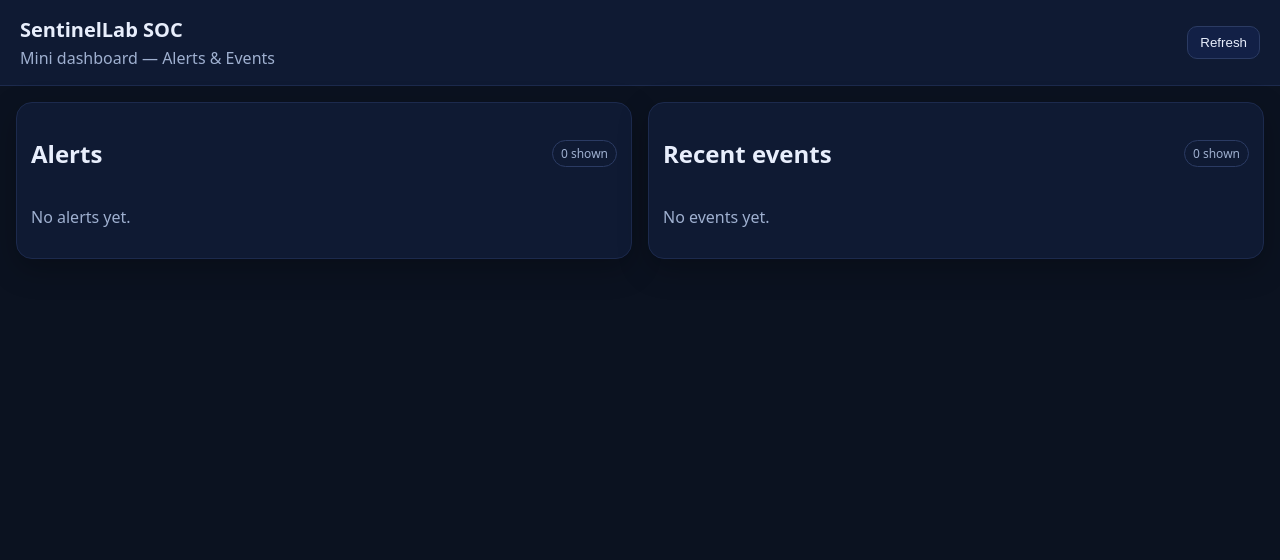
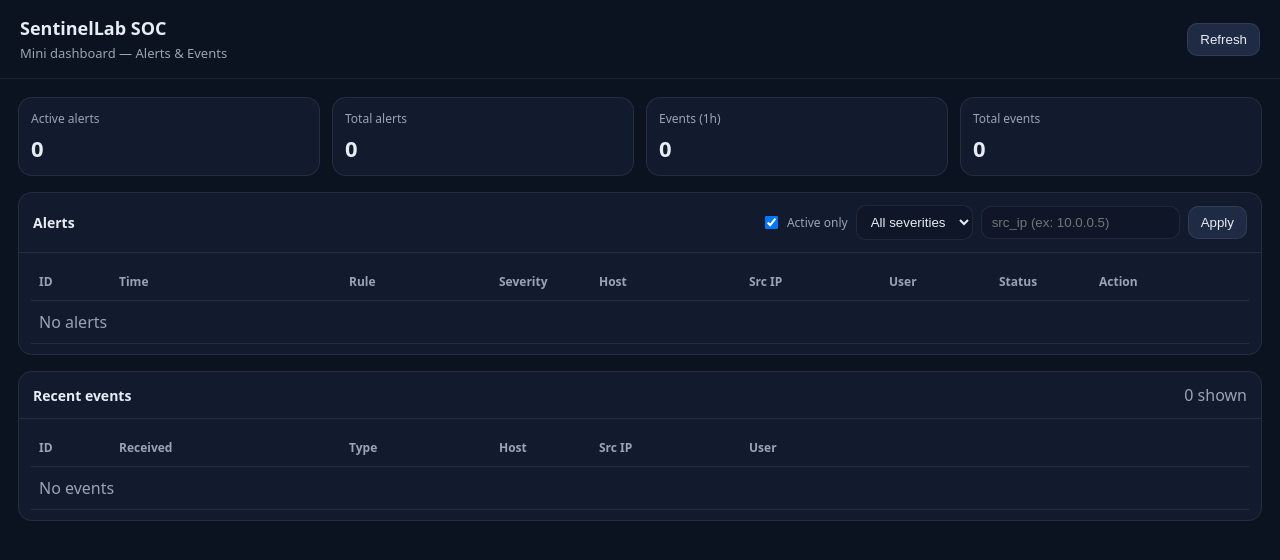
Before and after one commit to jmorty999/SentinelLab, a FastAPI app: page / in a window 1280 px wide. Shown: the top 560 px of the page. Run offline with FastAPI, Linux system fonts and the light colour scheme; data that the repository does not hold is empty.

Commit message:
feat(dashboard): add initial web dashboard with KPI and alerts view

```diff
--- a/soc-api/app/main.py
+++ b/soc-api/app/main.py
@@ -1,25 +1,35 @@
 from datetime import datetime, timezone, timedelta
 from typing import Literal, Optional
-from fastapi import FastAPI, Depends, Request
-from fastapi.responses import HTMLResponse
+
+from fastapi import FastAPI, Depends, Query, Request, HTTPException
+from fastapi.responses import HTMLResponse, JSONResponse
 from fastapi.staticfiles import StaticFiles
 from fastapi.templating import Jinja2Templates
+
 from pydantic import BaseModel, Field
-from sqlalchemy import select, desc
+from sqlalchemy import select, desc, func
 from sqlalchemy.orm import Session
+
 from .db import SessionLocal, engine, Base
 from .models import Event, Alert
+
 app = FastAPI(title="SentinelLab SOC")
+
+# Static + templates
 app.mount("/static", StaticFiles(directory="app/static"), name="static")
 templates = Jinja2Templates(directory="app/templates")
-# MVP: crée les tables au démarrage (on fera Alembic plus tard)
+
+# (MVP) tables au démarrage
 Base.metadata.create_all(bind=engine)
+
+
 def get_db():
     db = SessionLocal()
     try:
         yield db
     finally:
         db.close()
+
 
 class IngestEvent(BaseModel):
     ts: datetime = Field(..., description="timestamp ISO")
@@ -29,15 +39,18 @@ class IngestEvent(BaseModel):
     user: Optional[str] = Field(default=None, max_length=64)
     message: str = Field(..., min_length=1, max_length=2000)
 
+
 @app.get("/health")
 def health():
     return {"status": "ok"}
+
 
 @app.post("/ingest")
 def ingest(event: IngestEvent, db: Session = Depends(get_db)):
     ts = event.ts
     if ts.tzinfo is None:
         ts = ts.replace(tzinfo=timezone.utc)
+
     row = Event(
         ts=ts,
         host=event.host,
@@ -55,16 +68,15 @@ def ingest(event: IngestEvent, db: Session = Depends(get_db)):
     if row.event_type == "ssh_failed_login" and row.src_ip:
         window_start = datetime.now(timezone.utc) - timedelta(minutes=2)
 
-        # Compter les échecs récents depuis cette IP
         fail_count_stmt = (
-            select(Event.id)
+            select(func.count())
+            .select_from(Event)
             .where(Event.event_type == "ssh_failed_login")
             .where(Event.src_ip == row.src_ip)
             .where(Event.received_at >= window_start)
         )
-        fail_count = len(db.execute(fail_count_stmt).all())
+        fail_count = int(db.execute(fail_count_stmt).scalar_one())
 
-        # Anti-spam : une seule alerte par IP toutes les 2 minutes
         recent_alert_stmt = (
             select(Alert.id)
             .where(Alert.rule == "ssh_bruteforce")
@@ -87,7 +99,9 @@ def ingest(event: IngestEvent, db: Session = Depends(get_db)):
             )
             db.add(alert)
             db.commit()
+
     return {"ok": True, "event_id": row.id}
+
 
 @app.get("/events")
 def list_events(limit: int = 100, db: Session = Depends(get_db)):
@@ -110,6 +124,7 @@ def list_events(limit: int = 100, db: Session = Depends(get_db)):
     ]
     return {"count": len(items), "items": items}
 
+
 @app.get("/alerts")
 def list_alerts(limit: int = 50, db: Session = Depends(get_db)):
     limit = max(1, min(limit, 200))
@@ -131,22 +146,104 @@ def list_alerts(limit: int = 50, db: Session = Depends(get_db)):
         for a in rows
     ]
     return {"count": len(items), "items": items}
-# -------- Mini dashboard --------
+
+
+@app.patch("/alerts/{alert_id}/resolve")
+def resolve_alert(alert_id: int, db: Session = Depends(get_db)):
+    alert = db.get(Alert, alert_id)
+    if not alert:
+        raise HTTPException(status_code=404, detail="Alert not found")
+    alert.is_active = False
+    db.add(alert)
+    db.commit()
+    return {"ok": True, "id": alert.id, "status": "resolved"}
+
+
+# ---- Dashboard HTML ----
 @app.get("/", response_class=HTMLResponse)
-def dashboard(request: Request, db: Session = Depends(get_db)):
+def dashboard(request: Request):
+    return templates.TemplateResponse("dashboard.html", {"request": request})
+
+
+# ---- Dashboard data (JSON pour le JS) ----
+@app.get("/dashboard/data")
+def dashboard_data(
+    db: Session = Depends(get_db),
+    alerts_limit: int = Query(25, ge=1, le=200),
+    events_limit: int = Query(25, ge=1, le=200),
+    active_only: bool = Query(True),
+    severity: Optional[str] = Query(None),
+    src_ip: Optional[str] = Query(None),
+):
+    now = datetime.now(timezone.utc)
+    hour_ago = now - timedelta(hours=1)
+
+    active_alerts_count = int(
+        db.execute(
+            select(func.count()).select_from(Alert).where(Alert.is_active.is_(True))
+        ).scalar_one()
+    )
+    total_alerts_count = int(
+        db.execute(select(func.count()).select_from(Alert)).scalar_one()
+    )
+    events_last_hour = int(
+        db.execute(
+            select(func.count()).select_from(Event).where(Event.received_at >= hour_ago)
+        ).scalar_one()
+    )
+    total_events = int(
+        db.execute(select(func.count()).select_from(Event)).scalar_one()
+    )
+
+    alerts_stmt = select(Alert)
+    if active_only:
+        alerts_stmt = alerts_stmt.where(Alert.is_active.is_(True))
+    if severity:
+        alerts_stmt = alerts_stmt.where(Alert.severity == severity)
+    if src_ip:
+        alerts_stmt = alerts_stmt.where(Alert.src_ip == src_ip)
+
     alerts = db.execute(
-        select(Alert).order_by(desc(Alert.created_at)).limit(25)
+        alerts_stmt.order_by(desc(Alert.created_at)).limit(alerts_limit)
     ).scalars().all()
 
     events = db.execute(
-        select(Event).order_by(desc(Event.received_at)).limit(25)
+        select(Event).order_by(desc(Event.received_at)).limit(events_limit)
     ).scalars().all()
 
-    return templates.TemplateResponse(
-        "dashboard.html",
+    return JSONResponse(
         {
-            "request": request,
-            "alerts": alerts,
-            "events": events,
-        },
+            "kpi": {
+                "active_alerts": active_alerts_count,
+                "total_alerts": total_alerts_count,
+                "events_last_hour": events_last_hour,
+                "total_events": total_events,
+            },
+            "alerts": [
+                {
+                    "id": a.id,
+                    "created_at": a.created_at.isoformat(),
+                    "rule": a.rule,
+                    "severity": a.severity,
+                    "host": a.host,
+                    "src_ip": a.src_ip,
+                    "user": a.user,
+                    "message": a.message,
+                    "is_active": a.is_active,
+                }
+                for a in alerts
+            ],
+            "events": [
+                {
+                    "id": e.id,
+                    "received_at": e.received_at.isoformat(),
+                    "event_type": e.event_type,
+                    "host": e.host,
+                    "src_ip": e.src_ip,
+                    "user": e.user,
+                    "message": e.message,
+                }
+                for e in events
+            ],
+        }
     )
--- a/soc-api/app/static/dashboard.js
+++ b/soc-api/app/static/dashboard.js
@@ -1,3 +1,137 @@
-document.getElementById("refreshBtn")?.addEventListener("click", () => {
-  window.location.reload();
-});
+let state = {
+  activeOnly: true,
+  severity: "",
+  srcIp: "",
+};
+
+function qs(id) { return document.getElementById(id); }
+
+async function fetchData() {
+  const params = new URLSearchParams();
+  params.set("alerts_limit", "25");
+  params.set("events_limit", "25");
+  params.set("active_only", String(state.activeOnly));
+  if (state.severity) params.set("severity", state.severity);
+  if (state.srcIp) params.set("src_ip", state.srcIp);
+
+  const res = await fetch(`/dashboard/data?${params.toString()}`);
+  if (!res.ok) throw new Error("Failed to load dashboard data");
+  return await res.json();
+}
+
+function sevClass(sev) {
+  if (sev === "high") return "sev-high";
+  if (sev === "medium") return "sev-medium";
+  if (sev === "low") return "sev-low";
+  return "";
+}
+
+function renderKpi(kpi) {
+  qs("kpiActiveAlerts").textContent = kpi.active_alerts;
+  qs("kpiTotalAlerts").textContent = kpi.total_alerts;
+  qs("kpiEventsHour").textContent = kpi.events_last_hour;
+  qs("kpiTotalEvents").textContent = kpi.total_events;
+}
+
+function renderAlerts(alerts) {
+  const table = qs("alertsTable");
+  table.innerHTML = `
+    <div class="row head">
+      <div>ID</div><div>Time</div><div>Rule</div><div>Severity</div><div>Host</div><div>Src IP</div><div>User</div><div>Status</div><div>Action</div>
+    </div>
+  `;
+
+  if (!alerts.length) {
+    table.innerHTML += `<div class="row"><div class="muted" style="grid-column:1/-1">No alerts</div></div>`;
+    return;
+  }
+
+  for (const a of alerts) {
+    const status = a.is_active ? `<span class="status active">active</span>` : `<span class="status resolved">resolved</span>`;
+    const action = a.is_active
+      ? `<button class="small" data-resolve="${a.id}">Resolve</button>`
+      : `<span class="muted">—</span>`;
+
+    table.innerHTML += `
+      <div class="row">
+        <div>#${a.id}</div>
+        <div class="mono">${a.created_at}</div>
+        <div>${a.rule}</div>
+        <div class="sev ${sevClass(a.severity)}">${a.severity}</div>
+        <div>${a.host ?? ""}</div>
+        <div class="mono">${a.src_ip ?? ""}</div>
+        <div>${a.user ?? ""}</div>
+        <div>${status}</div>
+        <div>${action}</div>
+      </div>
+      <div class="row-detail muted">${a.message}</div>
+    `;
+  }
+
+  // bind resolve buttons
+  table.querySelectorAll("[data-resolve]").forEach(btn => {
+    btn.addEventListener("click", async () => {
+      const id = btn.getAttribute("data-resolve");
+      await fetch(`/alerts/${id}/resolve`, { method: "PATCH" });
+      await refresh();
+    });
+  });
+}
+
+function renderEvents(events) {
+  const table = qs("eventsTable");
+  qs("eventsCount").textContent = `${events.length} shown`;
+
+  table.innerHTML = `
+    <div class="row head">
+      <div>ID</div><div>Received</div><div>Type</div><div>Host</div><div>Src IP</div><div>User</div>
+    </div>
+  `;
+
+  if (!events.length) {
+    table.innerHTML += `<div class="row"><div class="muted" style="grid-column:1/-1">No events</div></div>`;
+    return;
+  }
+
+  for (const e of events) {
+    table.innerHTML += `
+      <div class="row">
+        <div>#${e.id}</div>
+        <div class="mono">${e.received_at}</div>
+        <div>${e.event_type}</div>
+        <div>${e.host}</div>
+        <div class="mono">${e.src_ip ?? ""}</div>
+        <div>${e.user ?? ""}</div>
+      </div>
+      <div class="row-detail muted">${e.message}</div>
+    `;
+  }
+}
+
+async function refresh() {
+  try {
+    const data = await fetchData();
+    renderKpi(data.kpi);
+    renderAlerts(data.alerts);
+    renderEvents(data.events);
+  } catch (e) {
+    console.error(e);
+  }
+}
+
+function init() {
+  qs("refreshBtn").addEventListener("click", refresh);
+
+  qs("applyFilters").addEventListener("click", () => {
+    state.activeOnly = qs("activeOnly").checked;
+    state.severity = qs("severity").value;
+    state.srcIp = qs("srcIp").value.trim();
+    refresh();
+  });
+
+  // auto refresh
+  refresh();
+  setInterval(refresh, 5000);
+}
+
+init();
--- a/soc-api/app/static/styles.css
+++ b/soc-api/app/static/styles.css
@@ -1,48 +1,121 @@
-:root { font-family: system-ui, -apple-system, Segoe UI, Roboto, sans-serif; }
-body { margin: 0; background: #0b1220; color: #e8eefc; }
-.muted { color: #9fb0d0; }
+:root {
+  --bg: #0b1220;
+  --card: #121b2e;
+  --muted: #9aa4b2;
+  --text: #e6edf3;
+  --border: rgba(255,255,255,.08);
+}
+
+* { box-sizing: border-box; }
+body {
+  margin: 0;
+  font-family: ui-sans-serif, system-ui, -apple-system, Segoe UI, Roboto, Arial;
+  background: var(--bg);
+  color: var(--text);
+}
+
+.muted { color: var(--muted); }
 .mono { font-family: ui-monospace, SFMono-Regular, Menlo, Monaco, Consolas, monospace; font-size: 12px; }
 
 .topbar {
-  display:flex; justify-content:space-between; align-items:center;
-  padding: 16px 20px; background:#0f1a33; border-bottom:1px solid #1c2a4d;
-}
-h1 { margin:0; font-size: 20px; }
-.topbar p { margin: 4px 0 0 0; }
-
-.actions button {
-  padding: 8px 12px; border-radius: 10px; border: 1px solid #2b3b63;
-  background:#122046; color:#e8eefc; cursor:pointer;
+  display: flex;
+  justify-content: space-between;
+  align-items: center;
+  padding: 16px 20px;
+  border-bottom: 1px solid var(--border);
 }
 
-.grid { display:grid; gap: 16px; padding: 16px; grid-template-columns: 1fr; }
-@media (min-width: 1000px) { .grid { grid-template-columns: 1fr 1fr; } }
+.topbar h1 { margin: 0; font-size: 18px; }
+.topbar p { margin: 4px 0 0; font-size: 13px; }
+
+.actions button, button {
+  background: #1f2a44;
+  color: var(--text);
+  border: 1px solid var(--border);
+  padding: 8px 12px;
+  border-radius: 10px;
+  cursor: pointer;
+}
+button:hover { filter: brightness(1.1); }
+button.small { padding: 6px 10px; border-radius: 8px; font-size: 12px; }
+
+.container {
+  padding: 18px;
+  display: grid;
+  gap: 16px;
+}
+
+.kpis {
+  display: grid;
+  grid-template-columns: repeat(4, minmax(0, 1fr));
+  gap: 12px;
+}
+.kpi {
+  background: var(--card);
+  border: 1px solid var(--border);
+  border-radius: 14px;
+  padding: 12px;
+}
+.kpi-label { font-size: 12px; color: var(--muted); }
+.kpi-value { font-size: 22px; margin-top: 6px; font-weight: 700; }
 
 .card {
-  background:#0f1a33; border:1px solid #1c2a4d; border-radius:16px;
-  padding: 14px; box-shadow: 0 10px 30px rgba(0,0,0,.25);
+  background: var(--card);
+  border: 1px solid var(--border);
+  border-radius: 14px;
+  overflow: hidden;
 }
-.card-header { display:flex; justify-content:space-between; align-items:center; margin-bottom: 10px; }
-.pill { font-size: 12px; color:#9fb0d0; border:1px solid #2b3b63; border-radius:999px; padding: 4px 8px; }
+.card-header {
+  display: flex;
+  justify-content: space-between;
+  align-items: center;
+  padding: 12px 14px;
+  border-bottom: 1px solid var(--border);
+}
+.card-header h2 { margin: 0; font-size: 14px; }
 
-.table { display:flex; flex-direction:column; gap: 6px; }
-.row { display:grid; gap: 8px; padding: 10px; border-radius: 12px; background:#0b1530; border:1px solid #1c2a4d; }
-.row.head { background: transparent; border: none; padding: 0 10px; color:#9fb0d0; font-size: 12px; }
-.row-detail { padding: 0 10px 12px 10px; font-size: 13px; }
+.filters {
+  display: flex;
+  gap: 8px;
+  align-items: center;
+}
+.filters input, .filters select {
+  background: #0e1628;
+  color: var(--text);
+  border: 1px solid var(--border);
+  padding: 8px 10px;
+  border-radius: 10px;
+  outline: none;
+}
+.check { font-size: 12px; color: var(--muted); display:flex; gap:6px; align-items:center; }
 
-.row.head, .row {
-  grid-template-columns: 60px 190px 140px 90px 120px 140px 100px 90px;
+.table { padding: 10px 12px; }
+.row {
+  display: grid;
+  grid-template-columns: 70px 220px 140px 90px 140px 130px 100px 90px 90px;
+  gap: 10px;
+  padding: 10px 8px;
+  border-bottom: 1px solid var(--border);
+  align-items: center;
 }
-@media (max-width: 999px) {
-  .row.head, .row { grid-template-columns: 60px 1fr 140px 90px; }
-  .row > div:nth-child(n+5), .row.head > div:nth-child(n+5) { display:none; }
+.row.head { font-size: 12px; color: var(--muted); font-weight: 600; }
+.row-detail {
+  padding: 0 8px 10px;
+  border-bottom: 1px solid var(--border);
+  font-size: 12px;
 }
 
-.status { padding: 3px 8px; border-radius: 999px; font-size: 12px; border:1px solid #2b3b63; }
-.status.active { background: rgba(46, 204, 113, .15); }
-.status.resolved { background: rgba(149, 165, 166, .15); }
+.sev { font-weight: 700; }
+.sev-high { color: #ff6b6b; }
+.sev-medium { color: #ffd166; }
+.sev-low { color: #7bdff2; }
 
-.sev { font-weight: 600; }
-.sev-low { color: #7bed9f; }
-.sev-medium { color: #feca57; }
-.sev-high { color: #ff6b6b; }
+.status {
+  display:inline-block;
+  font-size: 12px;
+  padding: 4px 8px;
+  border-radius: 999px;
+  border: 1px solid var(--border);
+}
+.status.active { background: rgba(255, 107, 107, .12); }
+.status.resolved { background: rgba(123, 223, 242, .10); }
--- a/soc-api/app/templates/dashboard.html
+++ b/soc-api/app/templates/dashboard.html
@@ -17,70 +17,55 @@
     </div>
   </header>
 
-  <main class="grid">
+  <main class="container">
+    <section class="kpis">
+      <div class="kpi"><div class="kpi-label">Active alerts</div><div class="kpi-value" id="kpiActiveAlerts">—</div></div>
+      <div class="kpi"><div class="kpi-label">Total alerts</div><div class="kpi-value" id="kpiTotalAlerts">—</div></div>
+      <div class="kpi"><div class="kpi-label">Events (1h)</div><div class="kpi-value" id="kpiEventsHour">—</div></div>
+      <div class="kpi"><div class="kpi-label">Total events</div><div class="kpi-value" id="kpiTotalEvents">—</div></div>
+    </section>
+
     <section class="card">
       <div class="card-header">
         <h2>Alerts</h2>
-        <span class="pill">{{ alerts|length }} shown</span>
+        <div class="filters">
+          <label class="check">
+            <input type="checkbox" id="activeOnly" checked />
+            Active only
+          </label>
+
+          <select id="severity">
+            <option value="">All severities</option>
+            <option value="low">low</option>
+            <option value="medium">medium</option>
+            <option value="high">high</option>
+          </select>
+
+          <input id="srcIp" placeholder="src_ip (ex: 10.0.0.5)" />
+          <button id="applyFilters">Apply</button>
+        </div>
       </div>
 
-      {% if alerts|length == 0 %}
-        <p class="muted">No alerts yet.</p>
-      {% else %}
-        <div class="table">
-          <div class="row head">
-            <div>ID</div><div>Created</div><div>Rule</div><div>Severity</div>
-            <div>Host</div><div>Src IP</div><div>User</div><div>Status</div>
-          </div>
-          {% for a in alerts %}
-            <div class="row">
-              <div>#{{ a.id }}</div>
-              <div class="mono">{{ a.created_at }}</div>
-              <div>{{ a.rule }}</div>
-              <div class="sev sev-{{ a.severity }}">{{ a.severity }}</div>
-              <div>{{ a.host or "—" }}</div>
-              <div class="mono">{{ a.src_ip or "—" }}</div>
-              <div>{{ a.user or "—" }}</div>
-              <div>
-                {% if a.is_active %}
-                  <span class="status active">active</span>
-                {% else %}
-                  <span class="status resolved">resolved</span>
-                {% endif %}
-              </div>
-            </div>
-            <div class="row-detail muted">{{ a.message }}</div>
-          {% endfor %}
+      <div class="table" id="alertsTable">
+        <div class="row head">
+          <div>ID</div><div>Time</div><div>Rule</div><div>Severity</div><div>Host</div><div>Src IP</div><div>User</div><div>Status</div><div>Action</div>
         </div>
-      {% endif %}
+        <div class="row"><div class="muted" style="grid-column:1/-1">Loading…</div></div>
+      </div>
     </section>
 
     <section class="card">
       <div class="card-header">
         <h2>Recent events</h2>
-        <span class="pill">{{ events|length }} shown</span>
+        <div class="muted" id="eventsCount"></div>
       </div>
 
-      {% if events|length == 0 %}
-        <p class="muted">No events yet.</p>
-      {% else %}
-        <div class="table">
-          <div class="row head">
-            <div>ID</div><div>Received</div><div>Type</div><div>Host</div><div>Src IP</div><div>User</div>
-          </div>
-          {% for e in events %}
-            <div class="row">
-              <div>#{{ e.id }}</div>
-              <div class="mono">{{ e.received_at }}</div>
-              <div>{{ e.event_type }}</div>
-              <div>{{ e.host }}</div>
-              <div class="mono">{{ e.src_ip or "—" }}</div>
-              <div>{{ e.user or "—" }}</div>
-            </div>
-            <div class="row-detail muted">{{ e.message }}</div>
-          {% endfor %}
+      <div class="table" id="eventsTable">
+        <div class="row head">
+          <div>ID</div><div>Received</div><div>Type</div><div>Host</div><div>Src IP</div><div>User</div>
         </div>
-      {% endif %}
+        <div class="row"><div class="muted" style="grid-column:1/-1">Loading…</div></div>
+      </div>
     </section>
   </main>
 
```
